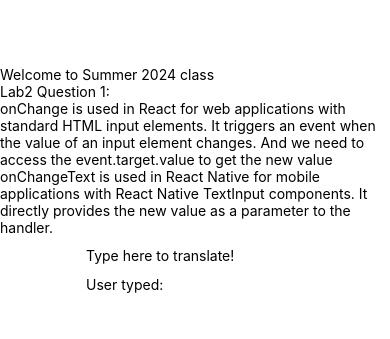
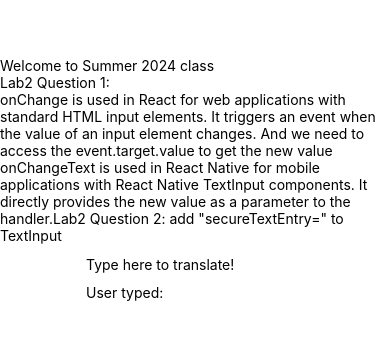
Before and after one commit to oiat11/summer2024, a React Native app: screen / in a window 390 px wide. Shown: the part 243-582 px from the top of the page. Built offline with nearby package versions, Linux system fonts and the light colour scheme.

Commit message:
added the answer of question 2 to app.js and also made change to input.js to mask the input

```diff
--- a/App.js
+++ b/App.js
@@ -12,6 +12,8 @@
         <Text>Lab2 Question 1: </Text>
         <Text>onChange is used in React for web applications with standard HTML input elements. It triggers an event when the value of an input element changes. And we need to access the event.target.value to get the new value
               onChangeText is used in React Native for mobile applications with React Native TextInput components. It directly provides the new value as a parameter to the handler.
+        <Text>Lab2 Question 2: </Text>
+        <Text>add "secureTextEntry={true}" to TextInput</Text>
         </Text>
       </Header>
       <Input />
--- a/Components/Input.js
+++ b/Components/Input.js
@@ -10,6 +10,7 @@
        <TextInput
         style={{ height: 40}}
         placeholder="Type here to translate!"
+        secureTextEntry={true}
         onChangeText={changedText => setText(changedText)}
         value={text}
         />
```
Also changed, not shown: Components/Password.js (added).
